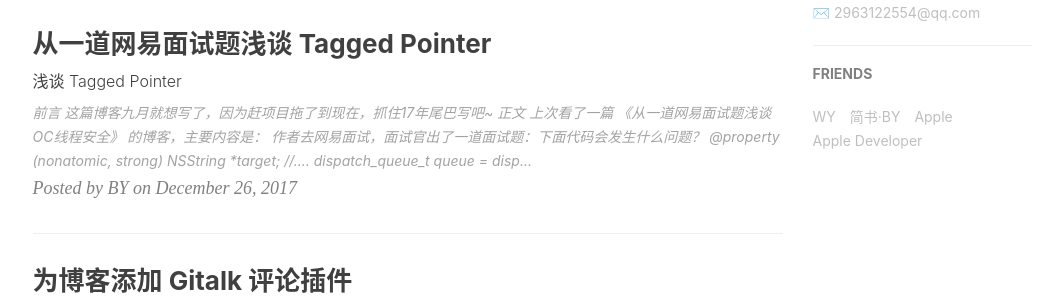
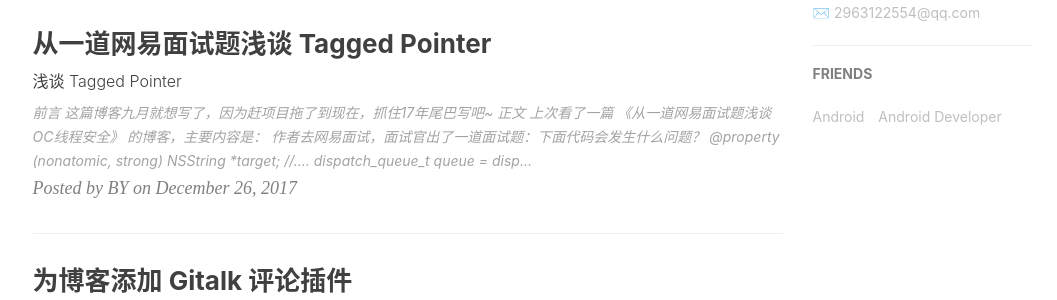
Before and after one commit to hqweb/hqweb.github.io, a Jekyll site: the page built from index.html, in a window 1280 px wide and 900 px high, scrolled down 978 px. Shown: the part 152-452 px from the top of the window, without its empty margins (135-1192 px from the left). Built offline with Jekyll 4.4.1, drawn with Linux system fonts in a browser that asks for light colours; nearby versions of some CDN libraries; the list of posts is cut into pages by our own code; comment, search, counter and statistics services are not loaded.

Commit message:
Update _config.yml

```diff
--- a/_config.yml
+++ b/_config.yml
@@ -74,11 +74,11 @@ gitalk:
 
 # Analytics settings
 # Baidu Analytics
-ba_track_id: b50bf2b12b5338a1845e33832976fd68
+#ba_track_id: b50bf2b12b5338a1845e33832976fd68
 
 # Google Analytics
-ga_track_id: 'UA-90855596-1'            # Format: UA-xxxxxx-xx
-ga_domain: qiubaiying.top               # 默认的是 auto, 这里我是自定义了的域名，你如果没有自己的域名，需要改成auto
+#ga_track_id: 'UA-90855596-1'            # Format: UA-xxxxxx-xx
+#ga_domain: qiubaiying.top               # 默认的是 auto, 这里我是自定义了的域名，你如果没有自己的域名，需要改成auto
 
 
 
@@ -99,16 +99,10 @@ service-worker: true
 # Friends
 friends: [
     {
-        title: "WY",
-        href: "http://zhengwuyang.com"
+        title: "Android",
+        href: "https://www.android.com/"
     },{
-        title: "简书·BY",
-        href: "http://www.jianshu.com/u/e71990ada2fd"
-    },{
-        title: "Apple",
-        href: "https://apple.com"
-    },{
-        title: "Apple Developer",
-        href: "https://developer.apple.com/"
+        title: "Android Developer",
+        href: "https://developer.android.com/"
     }
 ]
```
